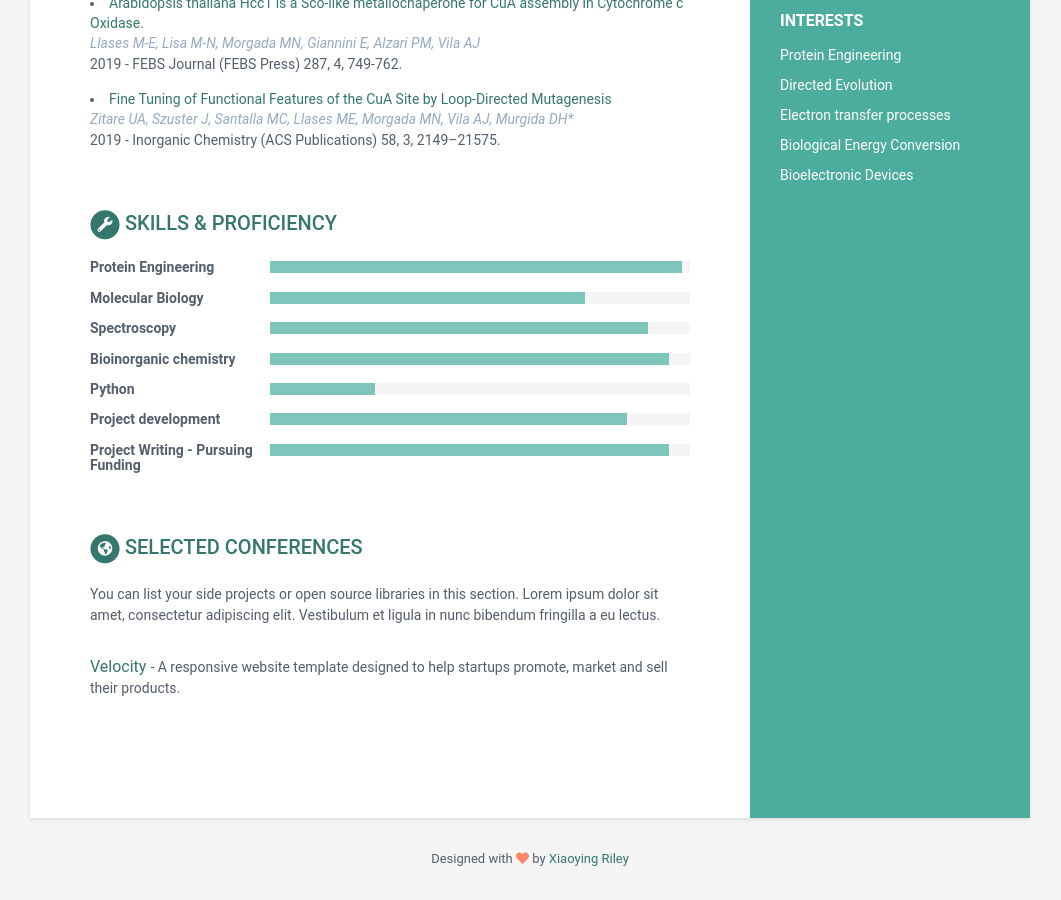
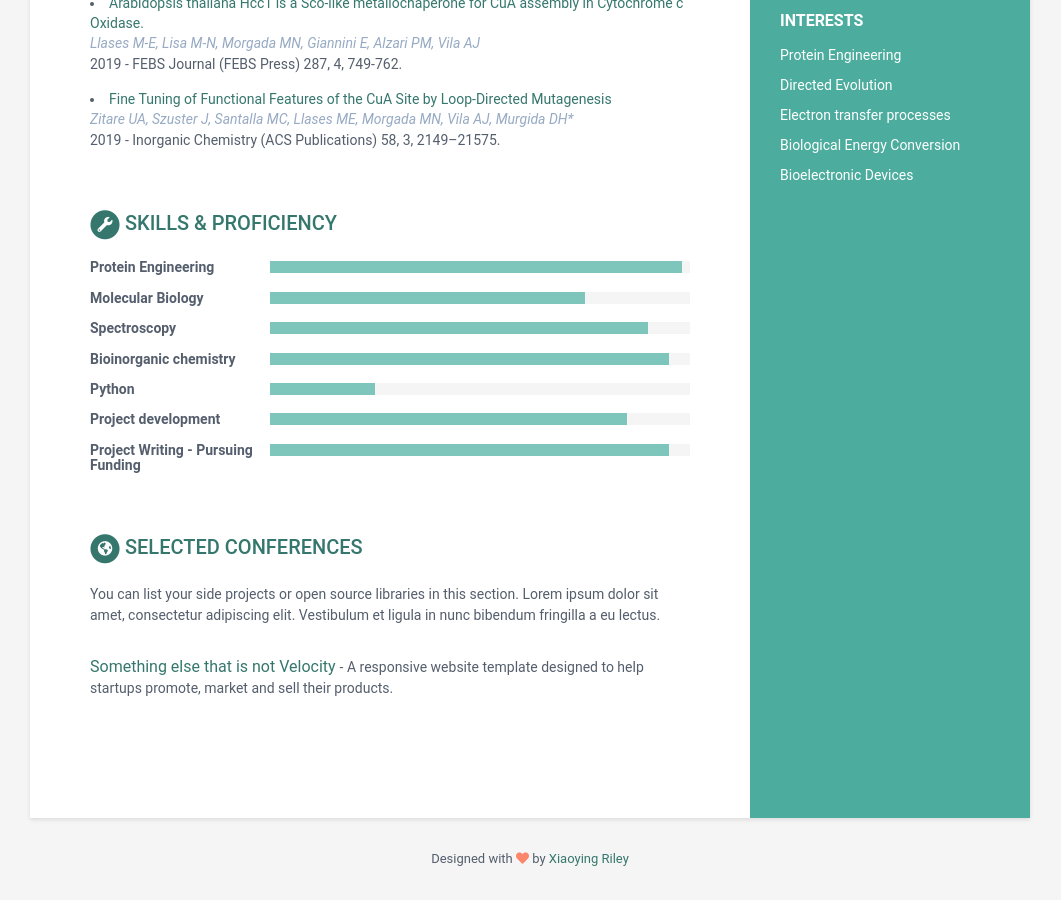
Before and after one commit to mellases/online-cv, a Jekyll site: the page built from index.html, in a window 1280 px wide and 900 px high, scrolled down 984 px. Shown: the whole window, without its empty margins (110-1171 px from the left). Built offline with Jekyll 4.4.1, drawn with Linux system fonts in a browser that asks for light colours.

Commit message:
Update data.yml

```diff
--- a/_data/data.yml
+++ b/_data/data.yml
@@ -155,7 +155,7 @@ projects:
       Vestibulum et ligula in nunc bibendum fringilla a eu lectus.
     assignments:
 
-      - title: Velocity
+      - title: Something else that is not Velocity
         link: "#hook"
         tagline: "A responsive website template designed to help startups promote, market and sell their products."
 
```
